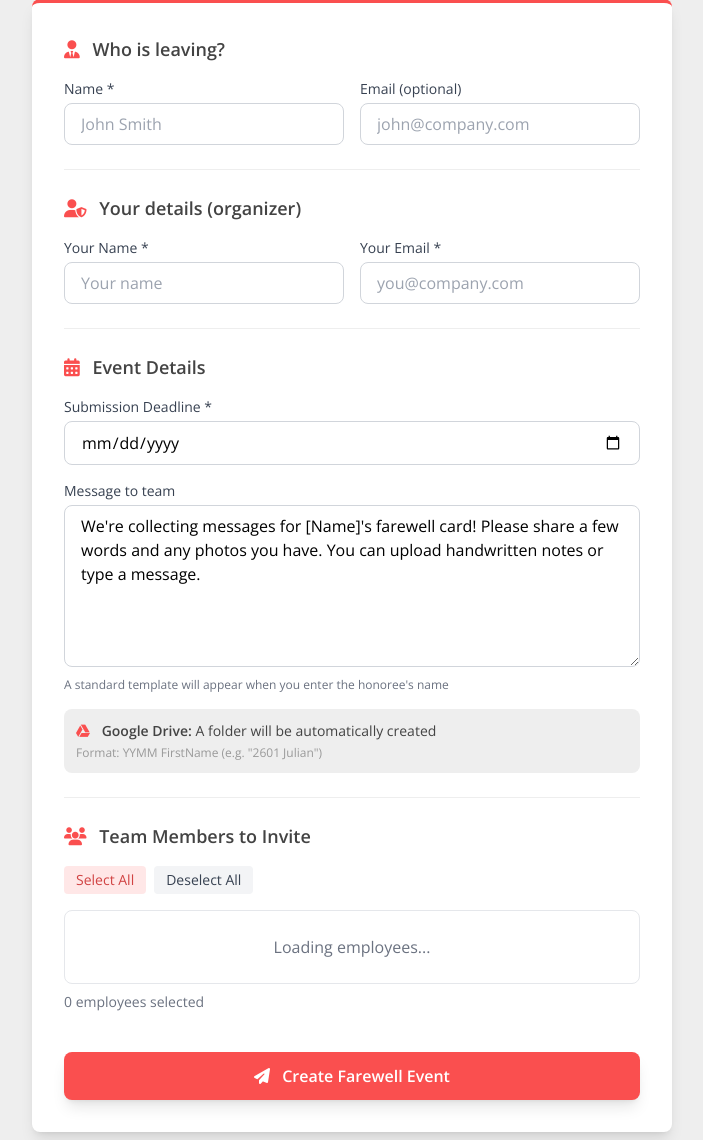
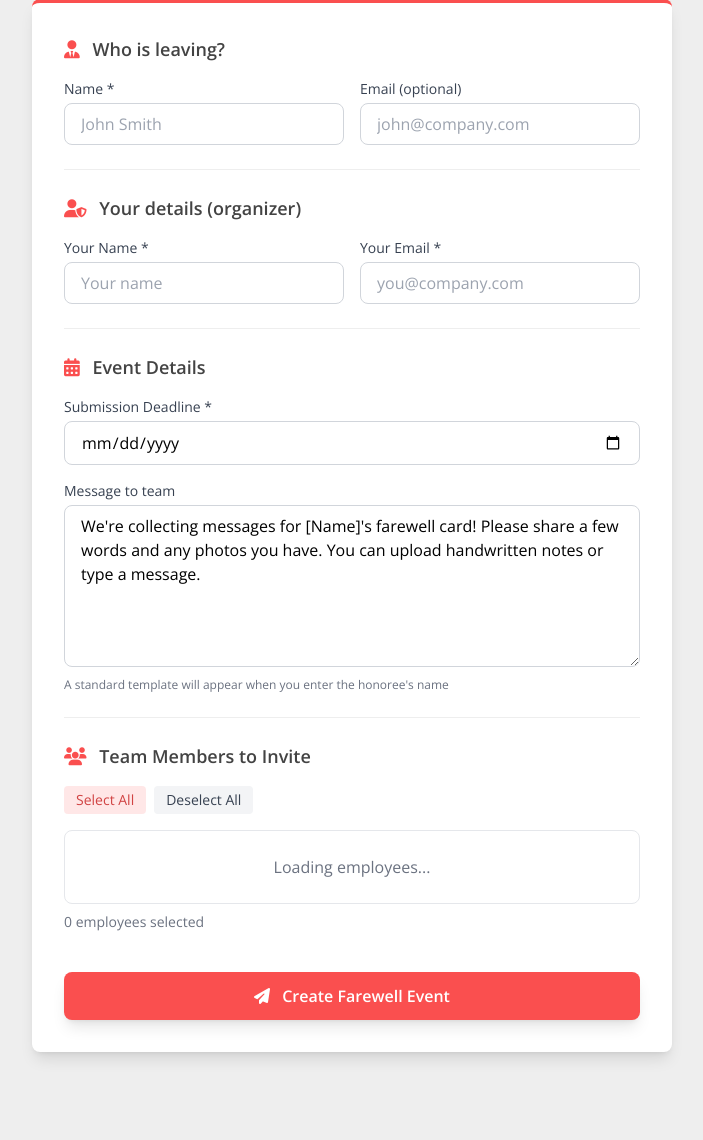
Before and after one commit to pnd-hklenk/farewellify, a Flask app: page / in a window 1280 px wide. Shown: the part 261-1401 px from the top of the page, without its empty margins (288-991 px from the left). After the commit the page ends 1320 px from the top, so only its background shows below. Run offline with Flask 3, Linux system fonts and the light colour scheme; some libraries are stand-ins or nearby versions.

Commit message:
Remove Google Drive references from UI
Google Drive integration was replaced with export functions.
Removed references from index, submit, and admin templates.

```diff
--- a/templates/admin.html
+++ b/templates/admin.html
@@ -454,9 +454,7 @@ This is your personalized link – no login required!`;
                 if (data.emailConfigured) {
                     statusCard.className = 'bg-white rounded-lg p-4 mb-8 shadow-md border-l-4 border-pandata-red';
                     statusText.textContent = 'Email Ready';
-                    let features = [`📧 ${data.emailProvider}`];
-                    if (data.driveConfigured) features.push('📁 Drive');
-                    emailFromText.innerHTML = `Sending from: ${data.emailFrom} <span class="text-pandata-gray">(${features.join(', ')})</span>`;
+                    emailFromText.innerHTML = `Sending from: ${data.emailFrom} <span class="text-pandata-gray">(📧 ${data.emailProvider})</span>`;
                     statusBadge.classList.remove('hidden');
                 } else {
                     statusCard.className = 'bg-white rounded-lg p-4 mb-8 shadow-md border-l-4 border-yellow-500';
--- a/templates/index.html
+++ b/templates/index.html
@@ -109,13 +109,6 @@
                                       class="w-full px-4 py-2 border border-gray-300 rounded-lg focus:ring-2 focus:ring-pandata-red focus:border-transparent"
                                       placeholder="This will be auto-filled with a template..."></textarea>
                             <p class="text-xs text-gray-500 mt-1">A standard template will appear when you enter the honoree's name</p>
-                        </div>
-                        <div class="p-3 bg-pandata-gray-light rounded-lg">
-                            <p class="text-sm text-pandata-charcoal">
-                                <i class="fab fa-google-drive text-pandata-red mr-2"></i>
-                                <strong>Google Drive:</strong> A folder will be automatically created
-                            </p>
-                            <p class="text-xs text-pandata-gray mt-1">Format: YYMM FirstName (e.g. "2601 Julian")</p>
                         </div>
                     </div>
                 </div>
@@ -280,7 +273,6 @@
                 organizerEmail: formData.get('organizerEmail'),
                 deadline: formData.get('deadline'),
                 message: formData.get('message'),
-                googleDriveFolderUrl: formData.get('googleDriveFolderUrl'),
                 teamMembers: teamMembers
             };
 
```
Also changed, not shown: templates/submit.html (+0 -16 lines).
